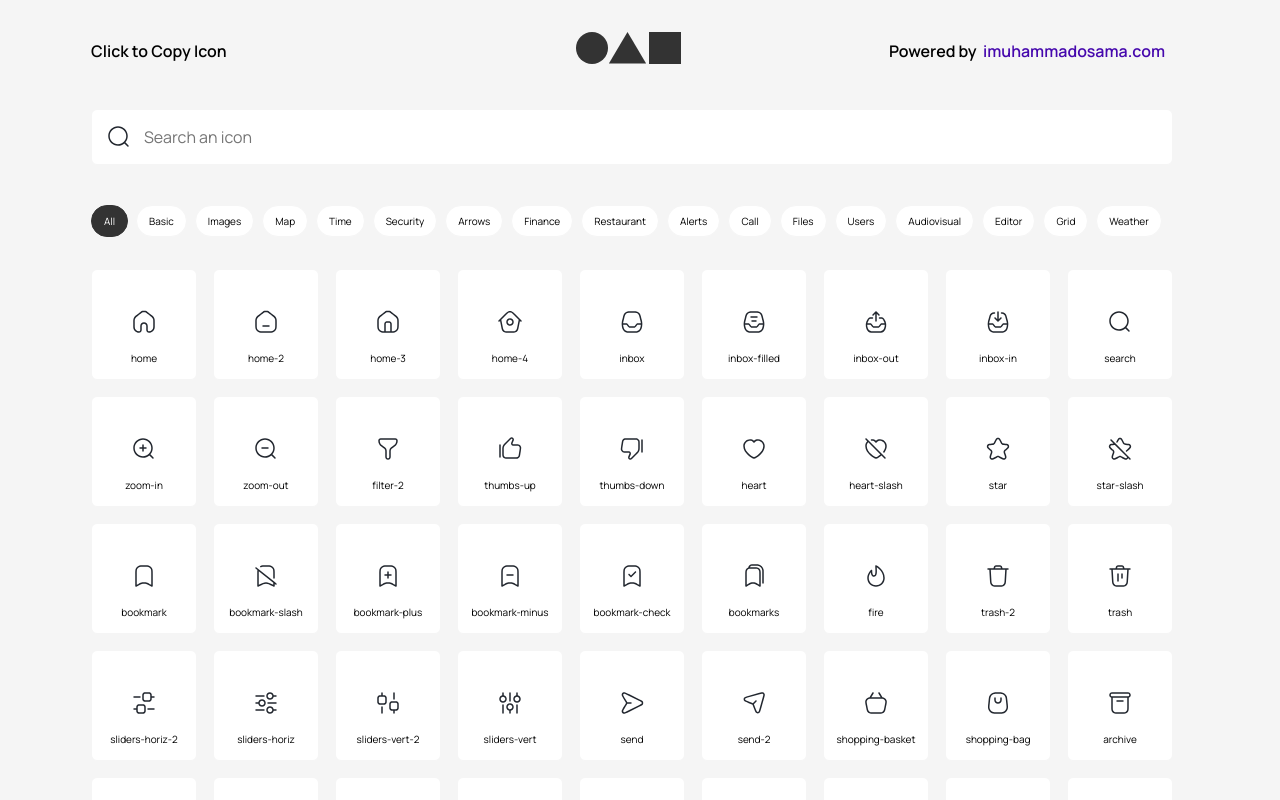
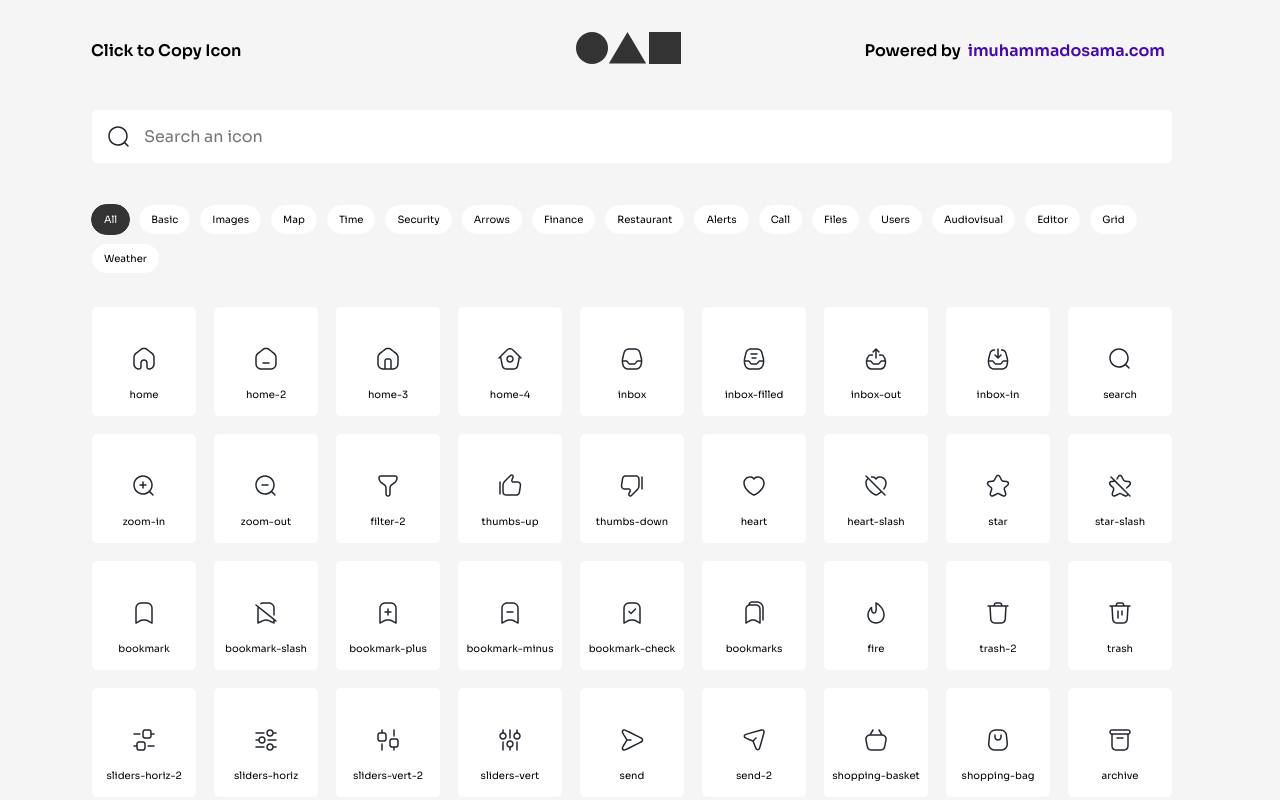
Before and after one commit to imuhammadosama/iconscave.com, a React (Create React App) app: page / in a window 1280 px wide. Shown: the top 800 px of the page. Built offline with nearby package versions, Linux system fonts and the light colour scheme.

Commit message:
Font Change

```diff
--- a/src/index.css
+++ b/src/index.css
@@ -1,9 +1,9 @@
-@import url('https://fonts.googleapis.com/css2?family=Manrope:wght@200;300;400;500;600;700;800&display=swap');
+@import url('https://fonts.googleapis.com/css2?family=Sora:wght@200;300;400;500;600;700;800&display=swap');
 
 body {
   background-color: #f5f5f5;
   margin: auto;
-  font-family: 'Manrope', sans-serif;
+  font-family: 'Sora', sans-serif;
   -webkit-font-smoothing: antialiased;
   -moz-osx-font-smoothing: grayscale;
   overflow: scroll;
```
